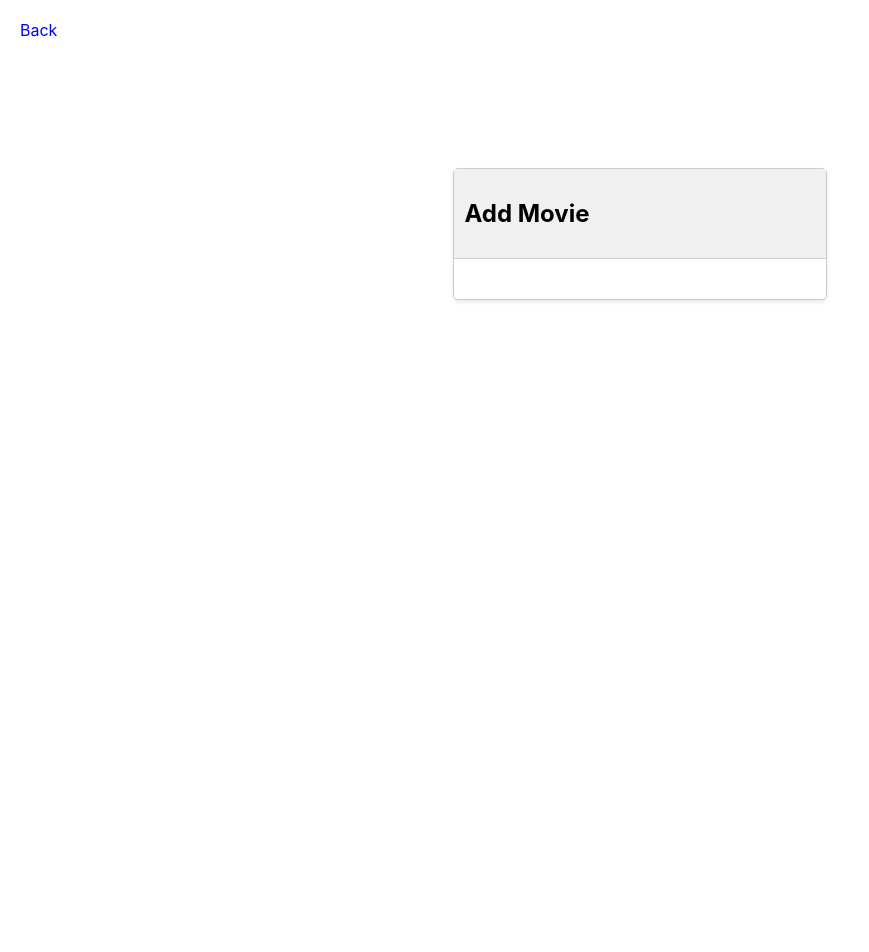
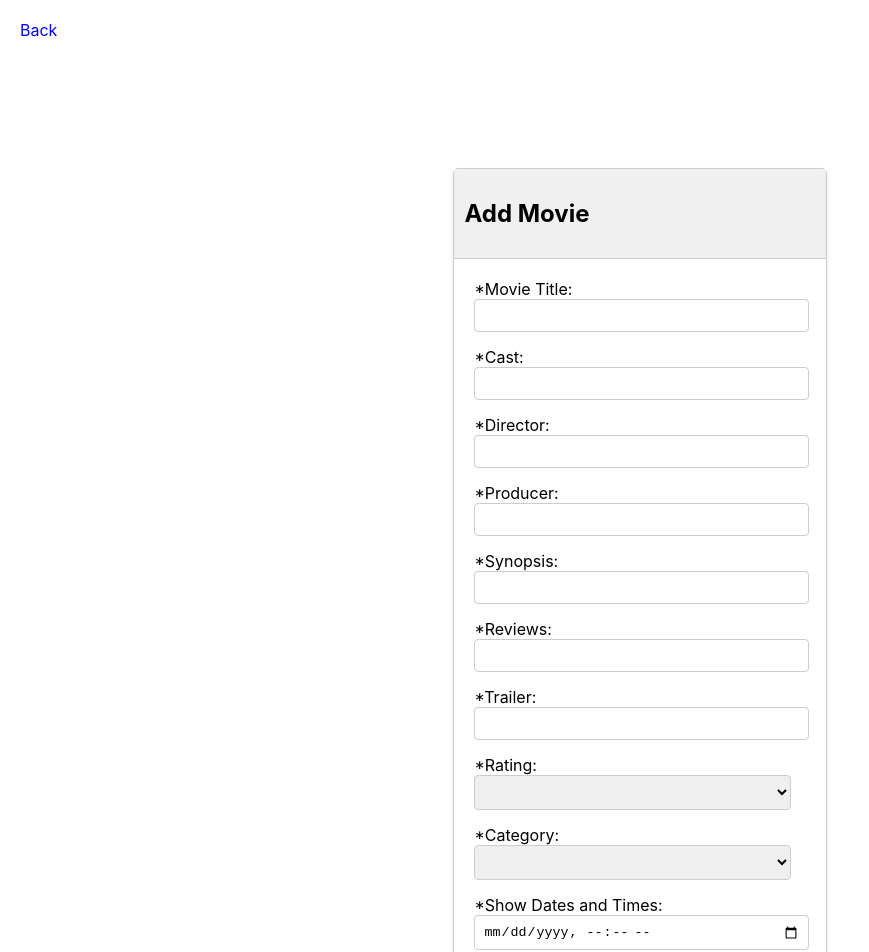
Before and after one commit to YonathanShlevich/Cinema-E-Booking-System, a React (Create React App) app in the folder cinema-ebooking-system/: page /admin/manage-movies/add-movie in a window 1280 px wide. Shown: the top 952 px of the page, without its empty margins (0-869 px from the left). Before the commit the page ends 800 px from the top, so only its background shows below. Built offline with nearby package versions, Linux system fonts and the light colour scheme.

Commit message:
added manage movies, manage promos

```diff
--- a/cinema-ebooking-system/src/AddMovie.js
+++ b/cinema-ebooking-system/src/AddMovie.js
@@ -3,6 +3,40 @@ import { Link, useNavigate } from 'react-router-dom';
 import './Admin.css';
 
 function AddMovie() {
+
+
+    const navigate = useNavigate();
+
+    const handleSubmit = (e) => {
+
+        e.preventDefault();
+
+        let title = document.getElementById("title");
+        let cast = document.getElementById("cast");
+        let producer = document.getElementById("producer");
+        let director = document.getElementById("director");
+        let syn = document.getElementById("syn");
+
+        let reviews = document.getElementById("reviews");
+        let trailer = document.getElementById("trailer");
+        let rating = document.getElementById("rating");
+        let category = document.getElementById("category");
+        let showDatesAndTimes = document.getElementById("showDatesAndTimes");
+
+
+
+        if (title.value === "" || cast.value === "" || producer.value === ""
+            || director.value === "" || syn.value === "" || reviews.value === "" || trailer.value === ""
+            || rating.value === "" || category.value === "" || showDatesAndTimes.value === "") {
+          window.alert("Ensure you input a value in all fields marked *");
+        } else { // all is good
+            // submit to database
+            navigate('/admin/manage-movies');
+
+        }
+
+    }
+
   return (
 
     <div>
@@ -12,6 +46,67 @@ function AddMovie() {
           <h2>Add Movie</h2>
         </div>
         <div className="card-body">
+            <form id="addMovieForm" onSubmit={handleSubmit}>
+                <div className="form-group">
+                <label>*Movie Title:</label>
+                <input id="title" type="text" className="form-control" />
+                </div>
+                <div className="form-group">
+                <label>*Cast:</label>
+                <input id="cast" type="text" className="form-control" />
+                </div>
+                <div className="form-group">
+                <label>*Director:</label>
+                <input id="director" type="text" className="form-control" />
+                </div>
+                <div className="form-group">
+                <label>*Producer:</label>
+                <input id="producer" type="text" className="form-control" />
+                </div>
+                <div className="form-group">
+                <label>*Synopsis:</label>
+                <input id="syn" type="text" className="form-control" />
+                </div>
+
+                <div className="form-group">
+                <label>*Reviews:</label>
+                <input id="reviews" type="text" className="form-control" />
+                </div>
+                <div className="form-group">
+                <label>*Trailer:</label>
+                <input id="trailer" type="text" className="form-control" />
+                </div>
+                <div className="form-group">
+                <label>*Rating:</label>
+                    <select id="rating" className="form-control">
+                        <option value="" selected></option>
+                        <option value="Horror">R</option>
+                        <option value="Drama">PG-13</option>
+                        <option value="Action">PG</option>
+                        <option value="Comedy">G</option>
+
+                    </select>
+                </div>
+                <div className="form-group">
+                <label>*Category:</label>
+                    <select id="category" className="form-control">
+                        <option value="" selected></option>
+                        <option value="Horror">Horror</option>
+                        <option value="Drama">Drama</option>
+                        <option value="Action">Action</option>
+                        <option value="Comedy">Comedy</option>
+                        <option value="Romance">Romance</option>
+                        <option value="Family">Family</option>
+                    </select>
+                </div>
+                <div className="form-group">
+                <label>*Show Dates and Times:</label>
+                <input id="showDatesAndTimes" type="datetime-local" className="form-control" />
+                </div>
+
+                <button type="submit" className="btn btn-primary">Submit</button>
+                <p>* Required</p>
+            </form>
 
         </div>
 
--- a/cinema-ebooking-system/src/AddPromo.js
+++ b/cinema-ebooking-system/src/AddPromo.js
@@ -3,6 +3,25 @@ import { Link, useNavigate } from 'react-router-dom';
 import './Admin.css';
 
 function AddPromo() {
+
+    const navigate = useNavigate();
+
+    const handleSubmit = (e) => {
+
+        e.preventDefault();
+
+        let code = document.getElementById("code");
+        let discount = document.getElementById("discount");
+
+        if (discount.value === "" || code.value === "") {
+          window.alert("Ensure code and discount are input");
+        } else { // all is good
+            // submit to database
+            navigate('/admin/manage-promos');
+
+        }
+
+    }
   return (
 
     <div>
@@ -12,7 +31,7 @@ function AddPromo() {
           <h2>Add Promo</h2>
         </div>
         <div className="card-body">
-            <form id="add-promo-form" onSubmit={submitHandler}>
+            <form id="add-promo-form" onSubmit={handleSubmit}>
             <div className="form-group">
               <label>Promo Code:</label>
               <input id="code" type="text" className="form-control" />
--- a/cinema-ebooking-system/src/App.js
+++ b/cinema-ebooking-system/src/App.js
@@ -9,6 +9,7 @@ import ManageUsers from "./ManageUsers";
 import ManagePromos from "./ManagePromos";
 import AddMovie from "./AddMovie";
 import AddPromo from "./AddPromo";
+import ManageExistingMovies from "./ManageExistingMovies";
 
 function App() {
   return (
@@ -23,7 +24,9 @@ function App() {
         <Route path="/admin/manage-users" element={<ManageUsers />} />
         <Route path="/admin/manage-promos" element={<ManagePromos />} />
         <Route path="/admin/manage-movies/add-movie" element={<AddMovie />} />
+        <Route path="/admin/manage-movies/manage-existing-movies" element={<ManageExistingMovies />} />
         <Route path="/admin/manage-promos/add-promo" element={<AddPromo />} />
+
 
       </Routes>
     </BrowserRouter>
--- /dev/null
+++ b/cinema-ebooking-system/src/ManageExistingMovies.js
@@ -0,0 +1,24 @@
+import React from 'react';
+import { Link, useNavigate } from 'react-router-dom';
+import './Admin.css';
+
+function ManageExistingMovies() {
+  return (
+
+    <div>
+      <Link to="/admin/manage-movies" className="backbutton"> Back</Link>
+      <div className="card">
+        <div className="card-header">
+          <h2>Manage Existing Movies</h2>
+        </div>
+        <div className="card-body">
+
+        </div>
+
+      </div>
+    </div>
+
+  );
+}
+
+export default ManageExistingMovies;
--- a/cinema-ebooking-system/src/ManageMovies.js
+++ b/cinema-ebooking-system/src/ManageMovies.js
@@ -12,6 +12,8 @@ function ManageMovies() {
           <h2>Manage Movies</h2>
         </div>
         <div className="card-body">
+        <Link to="/admin/manage-movies/manage-existing-movies" className="mainButton">Manage Existing Movies</Link>
+        <Link to="/admin/manage-movies/add-movie" className="mainButton">+ Add Movie</Link>
 
         </div>
 
```
